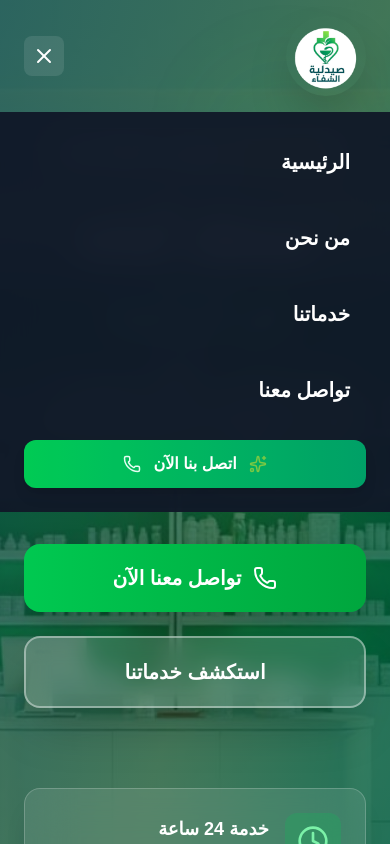
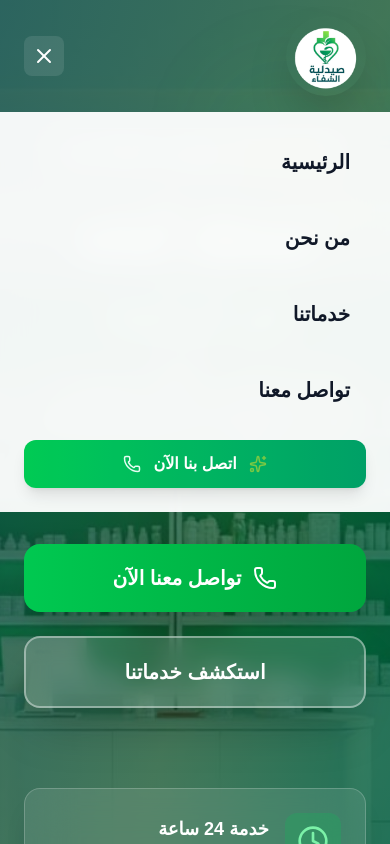
Before and after one commit to Win11HW/Health, a Next.js app: page / in a window 390 px wide. Both pictures are taken after a click on the button 44 px from the left and 56 px from the top of the page. Shown: the top 844 px of the page. Built offline with nearby package versions, Linux system fonts and the light colour scheme.

Commit message:
refactor(Navbar): streamline mobile menu structure and styling
- Simplify mobile menu rendering by consolidating class names and removing redundant conditions
- Ensure consistent styling for navigation items and mobile CTA button
- Enhance readability and maintainability of the Navbar component

```diff
--- a/components/Navbar.tsx
+++ b/components/Navbar.tsx
@@ -92,25 +92,14 @@ const Navbar = () => {
 
           {/* Mobile Menu */}
           {isMobileMenuOpen && (
-        <div
-          className={`md:hidden ${
-            isScrolled
-              ? 'bg-white/95 backdrop-blur-lg text-gray-900'
-              : 'bg-gray-900/95 backdrop-blur-lg text-white'
-          }`}
-        >
+            <div className="md:hidden bg-white/95 backdrop-blur-lg text-gray-900">
               <div className="flex flex-col items-start gap-6 p-6">
-
                 {navItems.map((item) => (
                   <a
                     key={item.label}
                     href={item.href}
                     onClick={closeMobileMenu}
-                className={`w-full text-right py-3 px-4 font-bold text-xl rounded-lg transition cursor-pointer ${
-                  isScrolled
-                    ? 'text-gray-900 hover:bg-green-100'
-                    : 'text-white hover:bg-white/10'
-                }`}
+                    className="w-full text-right py-3 px-4 font-bold text-xl rounded-lg transition cursor-pointer text-gray-900 hover:bg-green-100"
                   >
                     {item.label}
                   </a>
@@ -130,6 +119,7 @@ const Navbar = () => {
               </div>
             </div>
           )}
+
     </nav>
   );
 };
```
Lines whose indentation alone changed are shown as unchanged.
